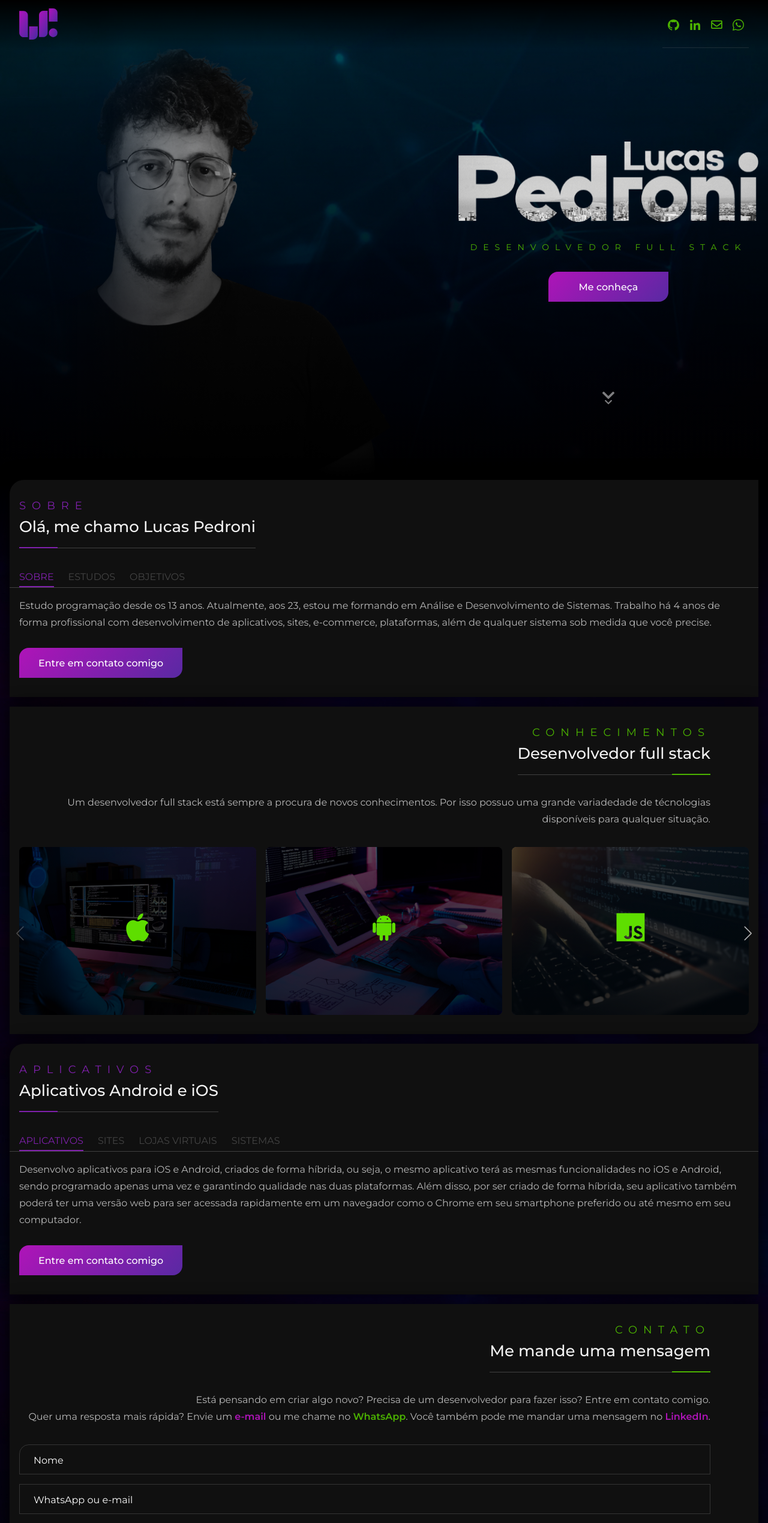
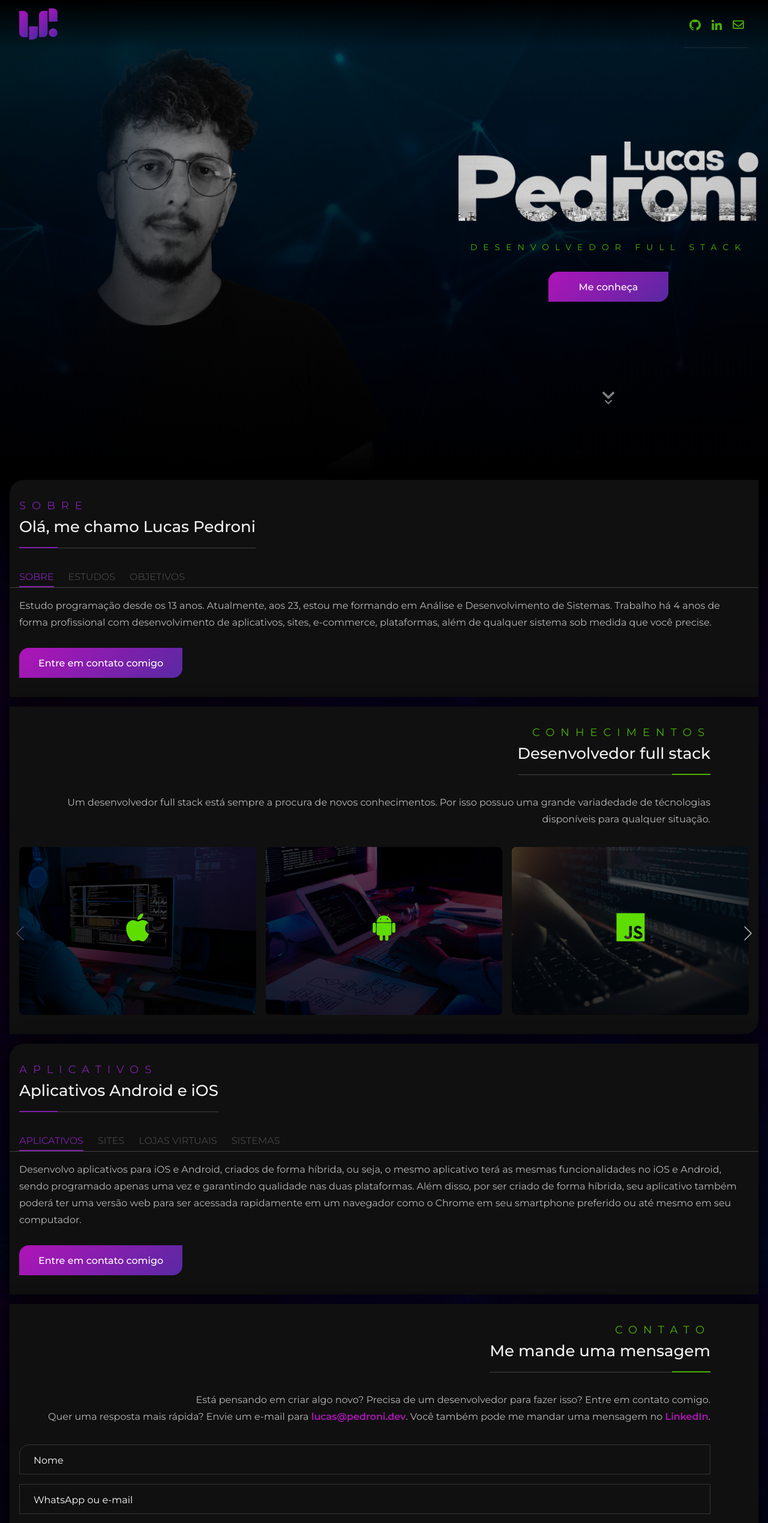
Before and after one commit to pedroni/pedroni, a Next.js app: page / in a window 1280 px wide. Shown: the top 2539 px of the page at 60% size. Built offline with nearby package versions, Linux system fonts and the light colour scheme.

Commit message:
email and linkedin update

```diff
--- a/components/Footer.js
+++ b/components/Footer.js
@@ -13,11 +13,6 @@ const Footer = () => {
           />
         </div>
         <div>
-          <strong>WhatsApp</strong>
-          <br />
-          <a href="https://wa.me/5554984256224">(54) 98425-6224</a>
-        </div>
-        <div>
           <strong>E-mail</strong>
           <br />
           <a href="mailto:ola@lucaspedroni.com.br">ola@lucaspedroni.com.br</a>
@@ -26,7 +21,7 @@ const Footer = () => {
           <strong>Quer saber mais sobre mim?</strong>
           <br />
           <a
-            href="https://www.linkedin.com/in/lucas-pedroni-422460164/"
+            href="https://www.linkedin.com/in/lucaspedroni/"
             target="blank"
           >
             LinkedIn
--- a/components/Header.js
+++ b/components/Header.js
@@ -60,7 +60,7 @@ export const Header = ({ nav }) => {
             <li>
               <a
                 target="blank"
-                href="https://www.linkedin.com/in/lucas-pedroni-422460164/"
+                href="https://www.linkedin.com/in/lucaspedroni/"
               >
                 <img width="17" height="17" src="/icon/linkedin.svg" alt="" />
               </a>
@@ -68,11 +68,6 @@ export const Header = ({ nav }) => {
             <li>
               <a target="blank" href="mailto:hello@lucaspedroni.com.br">
                 <img width="19" height="14" src="/icon/mail.svg" alt="" />
-              </a>
-            </li>
-            <li>
-              <a target="blank" href="https://wa.me/5554984256224">
-                <img width="19" height="19" src="/icon/whatsapp.svg" alt="" />
               </a>
             </li>
           </ul>
--- a/components/HomeContact.js
+++ b/components/HomeContact.js
@@ -66,21 +66,13 @@ const HomeContactAside = ({
         style={{ marginBottom: 16 }}
       />
       <div>
-        Quer uma resposta mais rápida? Envie um{' '}
-        <a href="mailto:ola@lucaspedroni.com.br">
-          <strong>e-mail</strong>
-        </a>{' '}
-        ou me chame no{' '}
-        <a
-          target="blank"
-          href="https://wa.me/5554984256224"
-          style={{ color: 'var(--color-secondary)' }}
-        >
-          <strong>WhatsApp</strong>
+        Quer uma resposta mais rápida? Envie um e-mail para{' '}
+        <a href="mailto:lucas@pedroni.dev">
+          <strong>lucas@pedroni.dev</strong>
         </a>
         . Você também pode me mandar uma mensagem no{' '}
         <a
-          href="https://www.linkedin.com/in/lucas-pedroni-422460164/"
+          href="https://www.linkedin.com/in/lucaspedroni/"
           target="blank"
         >
           <strong>LinkedIn</strong>
--- a/components/HomeContactForm.js
+++ b/components/HomeContactForm.js
@@ -23,7 +23,7 @@ const HomeContactForm = props => {
         setMessageError(err.response.data.message)
       } else {
         setMessageError(
-          'Não foi possível enviar a mensagem. Por favor tente novamente mais tarde, ou entre em contato pelo WhatsApp'
+          'Não foi possível enviar a mensagem. Por favor envie um e-mail para lucas@pedroni.dev'
         )
       }
     } finally {
```
Also changed, not shown: pages/404.js (+6 -2 lines).
